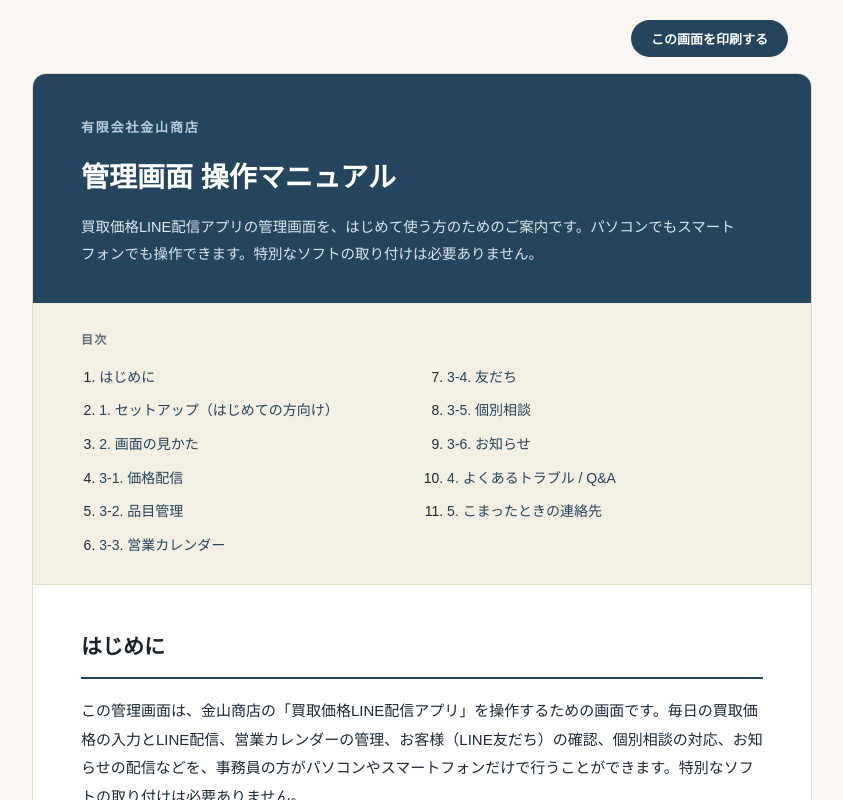
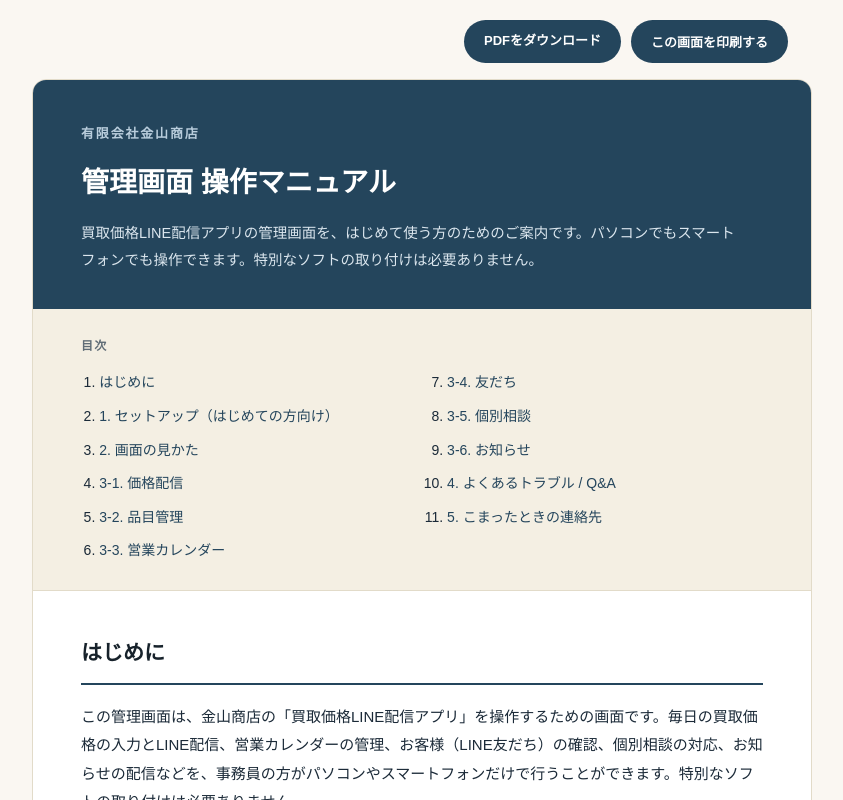
Before and after one commit to kaneshocorp/kanesho-line-app, a Next.js app: page /manual in a window 1280 px wide. Shown: the top 800 px of the page, without its empty margins (218-1061 px from the left). Built offline with nearby package versions, Linux system fonts and the light colour scheme.

Commit message:
Add downloadable manual PDF, link it from the /manual toolbar

```diff
--- a/app/manual/manual.module.css
+++ b/app/manual/manual.module.css
@@ -31,6 +31,7 @@
   padding: 20px 24px 0;
   display: flex;
   justify-content: flex-end;
+  gap: 10px;
 }
 .printBtn {
   font-family: inherit;
@@ -42,6 +43,8 @@
   border-radius: 999px;
   padding: 9px 20px;
   cursor: pointer;
+  text-decoration: none;
+  display: inline-block;
 }
 .printBtn:hover {
   background: var(--man-brand-deep);
--- a/app/manual/page.tsx
+++ b/app/manual/page.tsx
@@ -6,6 +6,9 @@
   return (
     <div className={styles.wrapper}>
       <div className={styles.toolbar}>
+        <a className={styles.printBtn} href="/manual/kanesho-admin-manual.pdf" download>
+          PDFをダウンロード
+        </a>
         <button type="button" className={styles.printBtn} onClick={() => window.print()}>
           この画面を印刷する
         </button>
```
Also changed, not shown: 1 other file (tests, documents, lock files or other folders).
